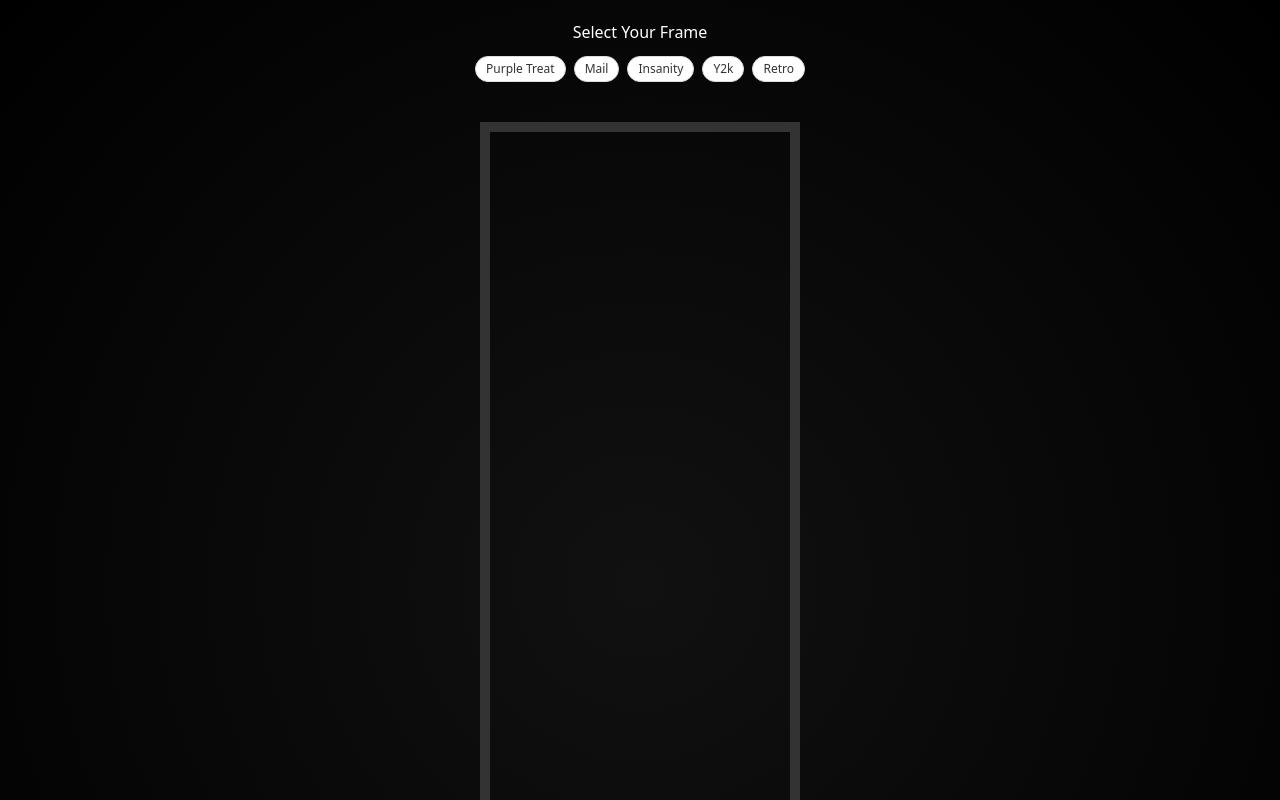
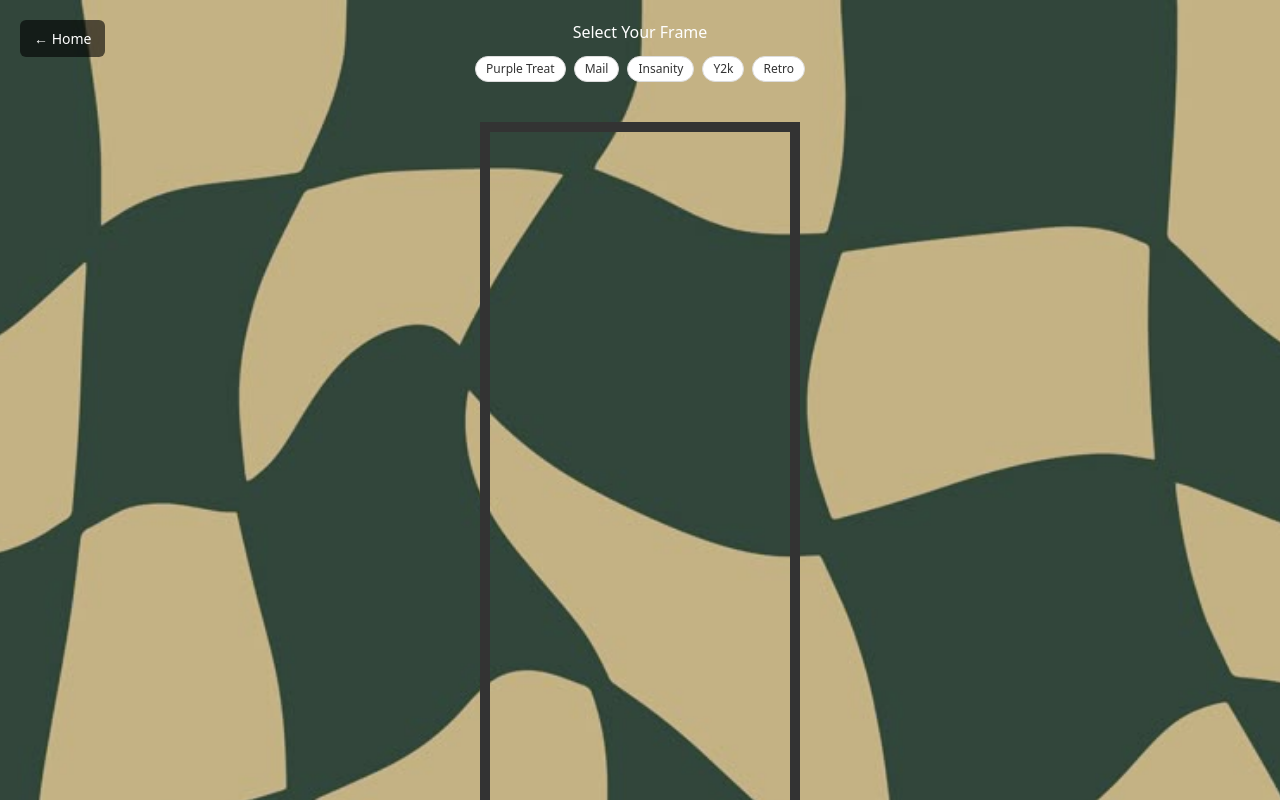
Before and after one commit to mardysonjustin/DearMemory, a Next.js app: page /frame in a window 1280 px wide. Shown: the top 800 px of the page. Built offline with nearby package versions, Linux system fonts and the light colour scheme.

Commit message:
add home

```diff
--- a/pages/frame.js
+++ b/pages/frame.js
@@ -1,16 +1,20 @@
 import { useEffect, useRef, useState } from "react";
+import Link from "next/link";
 
 export default function FramePage() {
+  // states
   const [photos, setPhotos] = useState([]);
   const [frameName, setFrameName] = useState("");
   const [availableFrames, setAvailableFrames] = useState([]);
   const canvasRef = useRef(null);
 
+  // load selected photos
   useEffect(() => {
     const selected = JSON.parse(localStorage.getItem("selectedPhotos")) || [];
     setPhotos(selected.slice(0, 4));
   }, []);
 
+  // load available frames from manifest
   useEffect(() => {
     // load available frame names from manifest
     fetch("/frames/manifest.json")
@@ -33,12 +37,14 @@ export default function FramePage() {
       .catch(() => {});
   }, []);
 
+  // draw frame when photos and frameName ready
   useEffect(() => {
     if (photos.length === 4) {
       drawFrame();
     }
   }, [photos, frameName]);
 
+  // prettify frame name
   const prettifyName = (raw) => {
     if (!raw || typeof raw !== "string") return "";
     const spaced = raw
@@ -51,6 +57,7 @@ export default function FramePage() {
       .join(" ");
   };
 
+  // draw canvas
   const drawFrame = async () => {
     const canvas = canvasRef.current;
     const ctx = canvas.getContext("2d");
@@ -60,17 +67,19 @@ export default function FramePage() {
     canvas.width = width;
     canvas.height = height;
 
-    // Resolve selected frame config
+    // resolve selected frame config
     const selectedFrame = availableFrames.find((f) => f.name === frameName) || null;
     const backgroundColor = selectedFrame?.backgroundColor || "#ffffff";
     const overlayPosition = selectedFrame?.overlayPosition || "above"; // 'above' | 'below'
     const dateColorRaw = (selectedFrame?.dateColor || "black").toLowerCase();
     const dateColor = dateColorRaw === "white" ? "white" : "black"; // clamp to black/white only
 
+    // clear and paint background
     ctx.clearRect(0, 0, width, height);
     ctx.fillStyle = backgroundColor;
     ctx.fillRect(0, 0, width, height);
 
+    // photo slots
     const slots = [
       { x: 80, y: 80, w: 840, h: 632 },
       { x: 80, y: 743, w: 840, h: 632 },
@@ -78,6 +87,7 @@ export default function FramePage() {
       { x: 80, y: 2068, w: 840, h: 632 },
     ];
 
+    // helper: load photo
     const loadImage = (src) =>
       new Promise((resolve, reject) => {
         const img = new Image();
@@ -87,6 +97,7 @@ export default function FramePage() {
         img.src = src;
       });
 
+    // helper: load overlay
     const loadOverlay = () =>
       new Promise((resolve) => {
         if (!frameName || frameName.trim() === "") return resolve(null);
@@ -103,9 +114,10 @@ export default function FramePage() {
       return [];
     });
 
-    // Slight vertical shrink inside each slot (e.g., 5%)
+    // slight vertical shrink inside each slot (e.g., 5%)
     const verticalShrink = 0.95;
 
+    // draw photos
     const drawPhotos = (images) => {
       images.forEach((img, i) => {
         if (!img) return;
@@ -137,14 +149,18 @@ export default function FramePage() {
       });
     };
 
+    // wait for overlay + images
     const [overlayImg, images] = await Promise.all([overlayPromise, imagesPromise]);
 
+    // draw overlay below if configured
     if (overlayPosition === "below" && overlayImg) {
       ctx.drawImage(overlayImg, 0, 0, width, height);
     }
 
+    // draw photos
     drawPhotos(images);
 
+    // draw overlay above if configured
     if (overlayPosition === "above" && overlayImg) {
       ctx.drawImage(overlayImg, 0, 0, width, height);
     }
@@ -175,6 +191,7 @@ export default function FramePage() {
     drawDate();
   };
 
+  // download the strip
   const downloadImage = () => {
     if (typeof document === "undefined") return;
     const link = document.createElement("a");
@@ -192,8 +209,18 @@ export default function FramePage() {
         alignItems: "center",
         justifyContent: "center",
         padding: "20px",
+        backgroundImage: 'url("/backgrounds/dmbg.jpg")',
+        backgroundSize: "cover",
+        backgroundPosition: "center",
+        backgroundRepeat: "no-repeat",
+        position: "relative",
       }}
     >
+      {/* added home button */}
+      <Link href="/" passHref legacyBehavior>
+        <a className="back-btn">← Home</a>
+      </Link>
+
       <h1>Select Your Frame</h1>
 
       {availableFrames.length > 0 && (
@@ -220,7 +247,19 @@ export default function FramePage() {
         Download
       </button>
 
+      {/* scoped styles */}
       <style jsx>{`
+        .back-btn {
+          position: absolute;
+          top: 20px;
+          left: 20px;
+          background: rgba(0, 0, 0, 0.6);
+          color: white;
+          padding: 8px 14px;
+          border-radius: 6px;
+          text-decoration: none;
+          font-size: 14px;
+        }
         .frame-controls {
           display: flex;
           gap: 12px;
```
